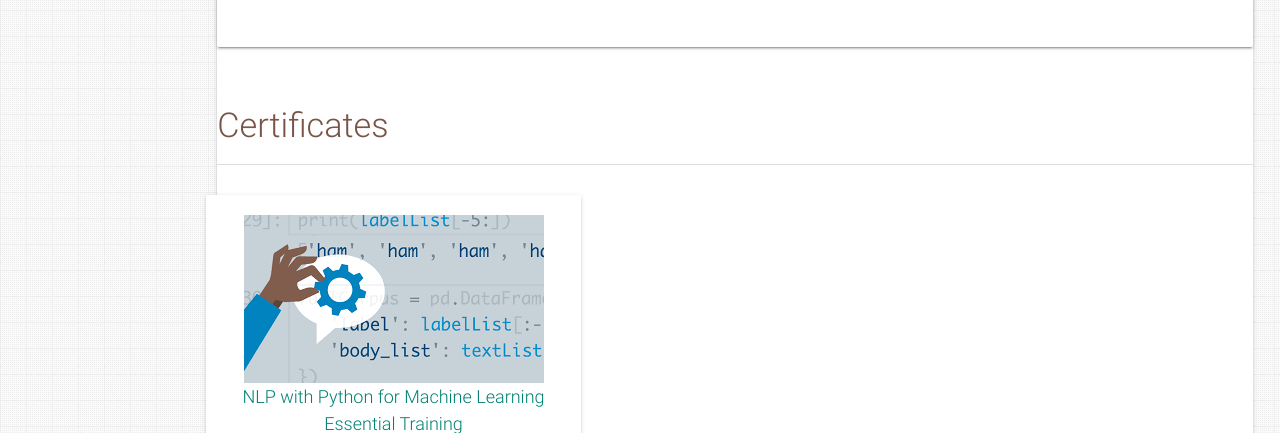
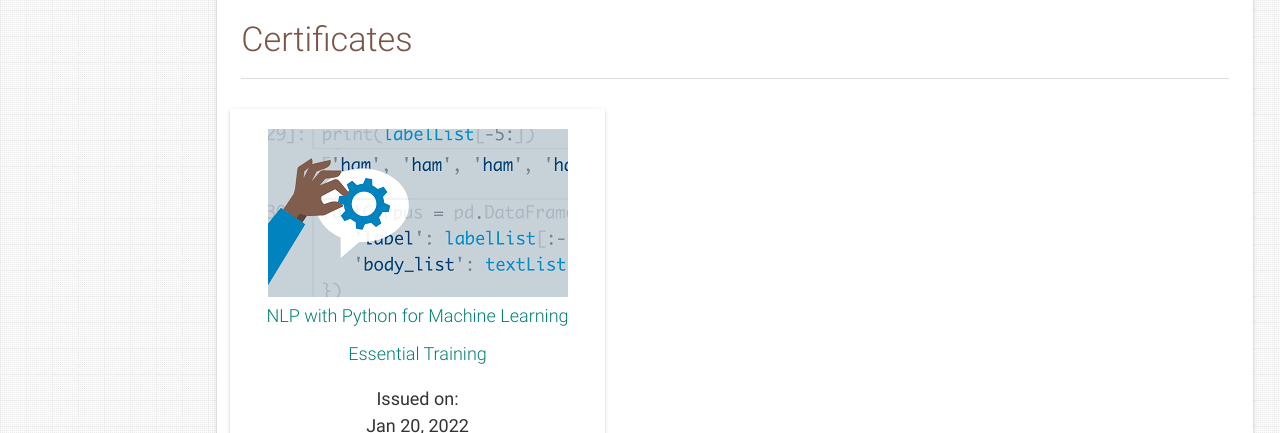
Before and after one commit to devabhakthiniprathyusha/devabhakthiniprathyusha.github.io, a plain HTML site: page index.html in a window 1280 px wide. Shown: the part 7062-7495 px from the top of the page. Drawn offline with nearby package versions, Linux system fonts and the light colour scheme.

Commit message:
Update index.html

```diff
--- a/index.html
+++ b/index.html
@@ -639,9 +639,9 @@
                 <div class="col s4 m2">
                   <img alt="" src="/assets/img/ts.jpg" class="responsive-img">TypeScript
                 </div>
-                <div class="col s4 m2">
+                <!-- <div class="col s4 m2">
                   <img alt="" src="/assets/img/shell-logo-1-300x300.jpg" class="responsive-img">Shell Scripting
-                </div>
+                </div> -->
               </div>
             </div>
           </div>
@@ -851,8 +851,8 @@
 
 
 
-          <!-- <div class="card">
-            <div class="card-content"> -->
+        <!-- <div class="card"> -->
+            <div class="card-content">
               <h4 class="brown-text light">Certificates</h4>
               <!-- <div class="row text-left">
                 <div class="container"> -->
@@ -861,7 +861,7 @@
                       <div class="text-center card" style="width: 25rem; padding: 20px;">
                         <img class="card-img-top" src="assets\img\NLP.png">
                         <div class="card-body"><div class="card-title h5" style="color: #008073; font-size: 18px;">NLP with Python for Machine Learning Essential Training</div>
-                        <br><p class="card-text" style="color: rgb(116, 128, 138);">
+                        <p class="card-text" style="color: rgb(116, 128, 138);">
                           <div>Issued on: <br> Jan 20, 2022</div>
                         </p><a class="MuiButtonBase-root MuiButton-root MuiButton-contained" tabindex="0" aria-disabled="false" target="_blank" href="https://drive.google.com/file/d/1lAqbUWS2-xjPcD8PMgWcDf99FV3i_cDz/view">
                           <span class="MuiButton-label">See Credential</span><span class="MuiTouchRipple-root"></span>
@@ -871,7 +871,7 @@
                             <img class="card-img-top" src="assets\img\AMLA.png">
                             <div class="card-body">
                               <div class="card-title h5" style="color:#008073; font-size: 18px;"> Applied Machine Learning Algorithms
-                              </div><br><p class="card-text" style="color: rgb(116, 128, 138);">
+                              </div><p class="card-text" style="color: rgb(116, 128, 138);">
                                 <div>Issued on: <br> Sept 22, 2021</div></p>
                               <a class="MuiButtonBase-root MuiButton-root MuiButton-contained" tabindex="0" aria-disabled="false" target="_blank" href="https://drive.google.com/file/d/1zixGK-RKDkgo2-1bdJlNLnlq0m27B9Xv/view">
                                 <span class="MuiButton-label">See Credential</span>
@@ -891,7 +891,7 @@
                                         <img class="card-img-top" src="assets\img\data.png">
                                         <div class="card-body">
                                           <div class="card-title h5" style="color: #008073; font-size: 18px;">Data Science Foundations: Fundamentals</div>
-                                          <br><p class="card-text" style="color: rgb(116, 128, 138);"><div>Issued on: <br> July 31, 2021</div>
+                                          <p class="card-text" style="color: rgb(116, 128, 138);"><div>Issued on: <br> July 31, 2021</div>
                                           </p><a class="MuiButtonBase-root MuiButton-root MuiButton-contained" tabindex="0" aria-disabled="false" target="_blank" href="https://drive.google.com/file/d/1a7xNGODlt4jqKW00ecx1gMRLp9MN-DTl/view">
                                             <span class="MuiButton-label">See Credential</span><span class="MuiTouchRipple-root"></span>
                                           </a></div></div><br></div>
@@ -899,7 +899,7 @@
                 </div>
               <!-- </div>
             </div> -->
-          <!-- </div> -->
+           </div>
 
         <!-- </div> -->
       </section>
```
